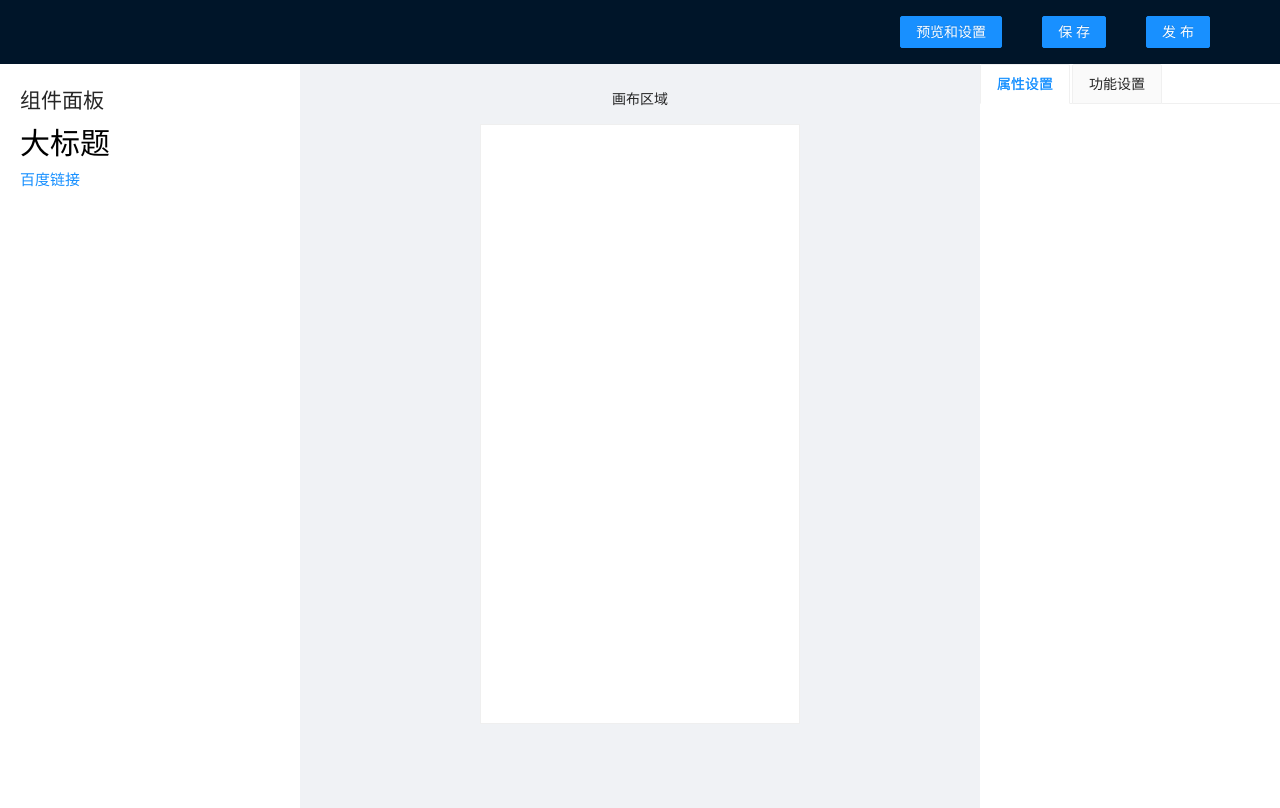
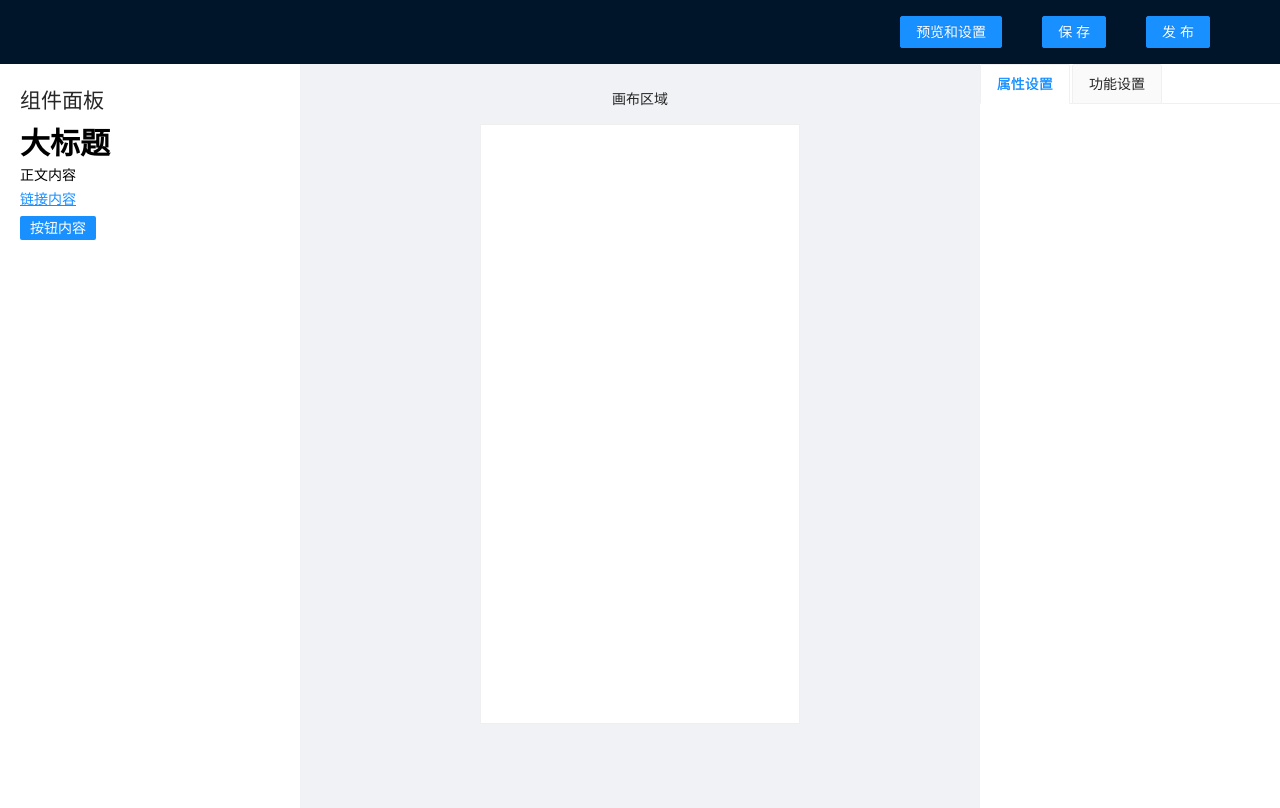
Before and after one commit to imooc-lego/editor, a Vue app: page / in a window 1280 px wide. Built offline with nearby package versions, Linux system fonts and the light colour scheme.

Commit message:
move all the text components into one LText, add more component into the left panel

```diff
--- a/src/components/ComponentsList.vue
+++ b/src/components/ComponentsList.vue
@@ -4,26 +4,67 @@
       v-for="(item, index) in list" :key="index"
       @click.prevent="onItemClick(item)" class="component-item"
     >
-      <component :is="item"/>
+      <component :is="item.name" v-bind="item.props"/>
     </div>
   </div>
 </template>
 
 <script lang="ts">
 import { defineComponent } from 'vue'
-import LTitle from './LTitle.vue'
-import LLink from './LLink.vue'
+import LText from './LText.vue'
+import { commonDefaultProps } from '../defaultProps'
 // the component name list
-const componentsList = ['l-title', 'l-link']
+const componentsList = [
+  {
+    name: 'l-text',
+    props: {
+      text: '大标题',
+      ...commonDefaultProps,
+      fontSize: '30px',
+      fontWeight: 'bold',
+      tag: 'h2'
+    }
+  },
+  {
+    name: 'l-text',
+    props: {
+      text: '正文内容',
+      ...commonDefaultProps,
+      tag: 'p'
+    }
+  },
+  {
+    name: 'l-text',
+    props: {
+      text: '链接内容',
+      ...commonDefaultProps,
+      color: '#1890ff',
+      textDecoration: 'underline',
+      tag: 'p'
+    }
+  },
+  {
+    name: 'l-text',
+    props: {
+      text: '按钮内容',
+      ...commonDefaultProps,
+      color: '#ffffff',
+      backgroundColor: '#1890ff',
+      borderWidth: '1px',
+      borderColor: '#1890ff',
+      borderRadius: '2px',
+      tag: 'button'
+    }
+  }
+]
 export default defineComponent({
   components: {
-    LTitle,
-    LLink
+    LText
   },
   name: 'components-list',
   emits: ['on-item-click'],
   setup (props, context) {
-    const onItemClick = (type: string) => {
+    const onItemClick = (type: any) => {
       context.emit('on-item-click', type)
     }
     return {
--- a/src/components/EditGroup.vue
+++ b/src/components/EditGroup.vue
@@ -56,6 +56,8 @@ export default defineComponent({
       const allNormalProps = defaultEditGroups.reduce((prev, current) => {
         return [...prev, ...current.items]
       }, [] as string[])
+      // tag 不能编辑，把它过滤掉
+      allNormalProps.push('tag')
       // 计算每一个组件的独特属性，也就是把通用属性都去掉以后的属性
       const speicalProps = difference(Object.keys(props.props), allNormalProps)
       currentKey.value = '基本属性'
--- a/src/components/LLink.vue
+++ /dev/null
@@ -1,23 +0,0 @@
-<template>
-<div>
-  <a :style="styleProps" :href="href" @click="$event.preventDefault()">
-    {{text}}
-  </a>
-</div>
-</template>
-<script lang="ts">
-import { defineComponent } from 'vue'
-import { componentsDefaultProps, transformToComponentProps } from '../defaultProps'
-import useStylePick from '../hooks/useStylePick'
-
-export default defineComponent({
-  name: 'l-link',
-  props: transformToComponentProps(componentsDefaultProps['l-link'].props),
-  setup (props) {
-    const styleProps = useStylePick(props)
-    return {
-      styleProps
-    }
-  }
-})
-</script>
--- a/src/components/LTitle.vue
+++ b/src/components/LText.vue
@@ -1,17 +1,25 @@
 <template>
-  <h2 :style="styleProps" @click.prevent="handleClick">
-    {{text}}
-  </h2>
+  <div class="l-text-component">
+    <component :is="tag" :style="styleProps" @click.prevent="handleClick">
+      {{text}}
+    </component>
+  </div>
 </template>
 <script lang="ts">
 import { defineComponent } from 'vue'
 import useStylePick from '../hooks/useStylePick'
 import { componentsDefaultProps, transformToComponentProps } from '../defaultProps'
-
+const defaultProps = transformToComponentProps(componentsDefaultProps['l-text'].props)
+defaultProps.tag = {
+  type: String,
+  default: 'p'
+}
 // array that contains style props
 export default defineComponent({
-  name: 'l-title',
-  props: transformToComponentProps(componentsDefaultProps['l-title'].props),
+  name: 'l-text',
+  props: {
+    ...defaultProps
+  },
   setup (props) {
     const styleProps = useStylePick(props)
     const handleClick = () => {
@@ -29,7 +37,11 @@ export default defineComponent({
 </script>
 
 <style scoped>
-h2 {
+.l-text-component h2, .l-text-component p {
   margin-bottom: 0;
 }
+.l-text-component button {
+  padding: 5px 10px;
+  cursor: pointer;
+}
 </style>
--- a/src/defaultProps.ts
+++ b/src/defaultProps.ts
@@ -41,21 +41,11 @@ export const commonDefaultProps = {
 // this contains all default props for all the components
 // useful for inserting new component into the store
 export const componentsDefaultProps: DefaultPropsType = {
-  'l-title': {
+  'l-text': {
     props: {
-      text: '大标题',
+      text: '正文内容',
       ...commonDefaultProps,
-      fontSize: '30px'
-    },
-    extraProps: {
-      lineHeight: { min: 0, max: 10 }
-    }
-  },
-  'l-link': {
-    props: {
-      text: '百度链接',
-      href: 'javascript:void()',
-      fontSize: '15px'
+      fontSize: '14px'
     }
   }
 }
@@ -66,6 +56,6 @@ export const transformToComponentProps = (props: { [key: string]: any }) => {
       type: item.constructor,
       default: item
     }
-  })
+  }) as { [key: string]: any }
 }
 export default componentsDefaultProps
--- a/src/views/Home.vue
+++ b/src/views/Home.vue
@@ -80,18 +80,15 @@
 <script lang="ts">
 import { defineComponent, ref, computed } from 'vue'
 import { useStore } from 'vuex'
-import LTitle from '../components/LTitle.vue'
-import LLink from '../components/LLink.vue'
+import LText from '../components/LText.vue'
 import EditWrapper from '../components/EditWrapper.vue'
 import ComponentsList from '../components/ComponentsList.vue'
 import EditGroup from '../components/EditGroup.vue'
 import mapPropsToComponents from '../propsMap'
-import componentsDefaultProps from '../defaultProps'
 export default defineComponent({
   name: 'Home',
   components: {
-    LTitle,
-    LLink,
+    LText,
     EditWrapper,
     ComponentsList,
     EditGroup
@@ -107,10 +104,9 @@ export default defineComponent({
     const handleOk = () => {
       showModal.value = false
     }
-    const onItemCreated = (name: string) => {
-      const { props } = componentsDefaultProps[name]
+    const onItemCreated = (component: any) => {
       // we should copy this props, not pass by ref
-      store.commit('addComponentToEditor', { name, props: { ...props } })
+      store.commit('addComponentToEditor', { name: component.name, props: { ...component.props } })
     }
     const editProps = (index: number) => {
       store.commit('editProps', index)
```
